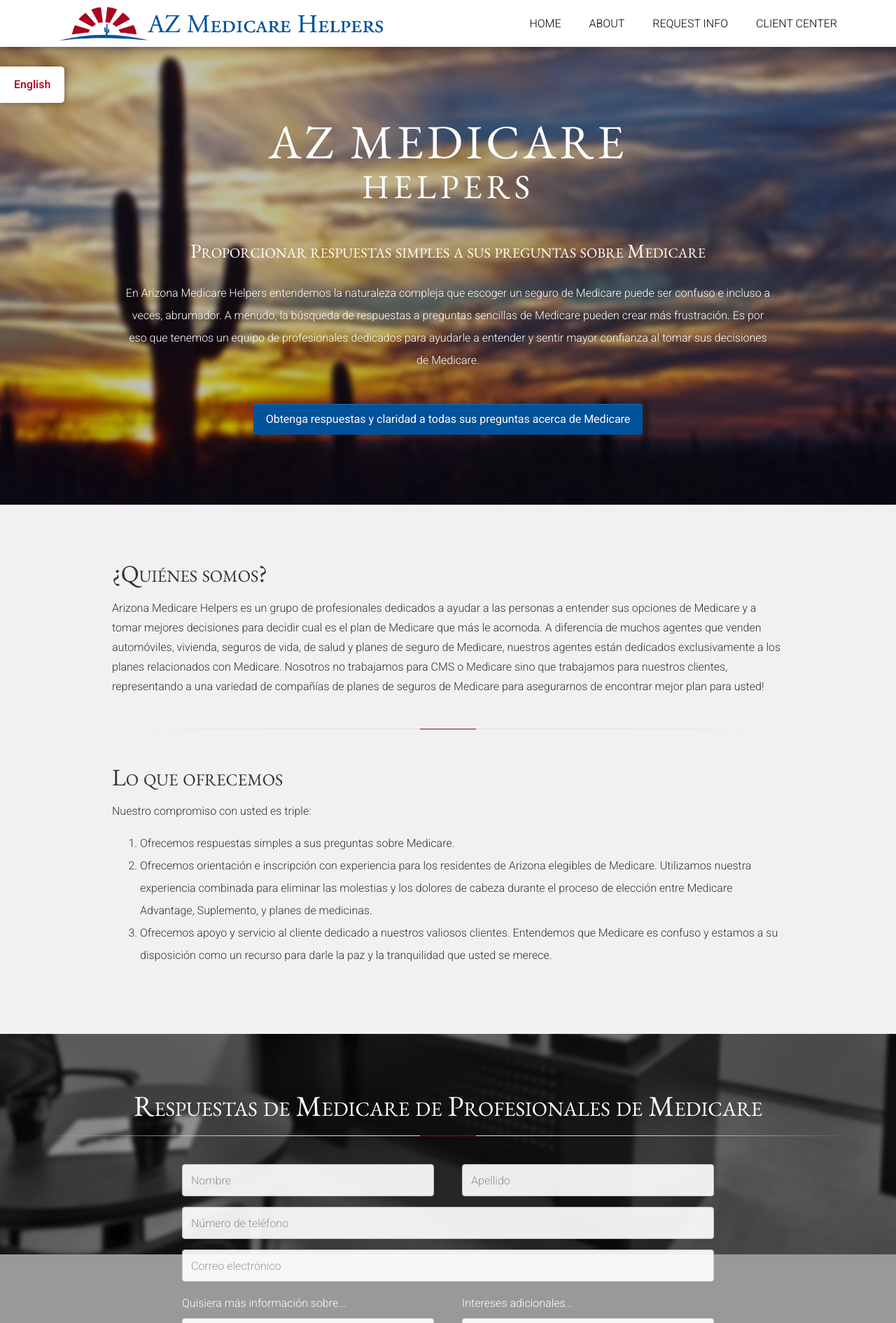
After one commit to zlorenz/synergy, a Django app: template synergy/templates/pages/spanish.html in a window 1280 px wide. The commit adds this page. Shown: the top 1890 px of the page at 70% size. Run offline with Django 3.2, Linux system fonts and the light colour scheme; the template is opened without the code that fills it, so the values that code supplies are empty; some libraries are stand-ins or nearby versions.

Commit message:
Makes all design changes per Trevor's request. Creates Spanish translated homepage. Adds text copy to all pages.

```diff
--- a/synergy/config/urls.py
+++ b/synergy/config/urls.py
@@ -23,6 +23,9 @@
     url(r'^clients/$',
         TemplateView.as_view(template_name='pages/clients.html'),
         name="clients"),
+    url(r'^spanish/$',
+        TemplateView.as_view(template_name='pages/spanish.html'),
+        name="spanish"),
 
     # Uncomment the next line to enable the admin:
     url(r'^admin/', include(admin.site.urls)),
--- a/synergy/static/css/custom.css
+++ b/synergy/static/css/custom.css
@@ -121,6 +130,28 @@
   background-color: rgba(0,0,0,0.25);
   padding: 100px 0px 50px;
 }
+.spanish-button {
+  position: absolute;
+  top: 85px;
+  left: 0px;
+  padding: 10px 20px;
+  background-color: #fff;
+  border-top-right-radius: 5px;
+  border-bottom-right-radius: 5px;
+  box-shadow: 1px 1px 9px rgba(0, 0, 0, 0.4);
+  /* Transitions */
+    -webkit-transition: box-shadow .25s ease-in-out; /* Chrome,Safari4+ */
+    -moz-transition: box-shadow .25s ease-in-out; /* FF3.6+ */
+    -o-transition: box-shadow .25s ease-in-out; /* Opera 11.10+ */
+    -ms-transition: box-shadow .25s ease-in-out; /* IE10+ */
+    transition: box-shadow .25s ease-in-out; /* W3C */
+}
+.spanish-button:hover {
+  box-shadow: 1px 1px 15px rgba(0, 0, 0, 0.7);
+  cursor: pointer;
+}
+.spanish-button a { font-weight: 500; }
+.spanish-button a:hover { color: #ab051f; }
 .company-title-1 {
   margin: 45px 0 0;
   font-size: 40px;
@@ -141,6 +172,7 @@
   padding: 6px 18px;
 }
 @media (min-width: 768px) {
+  .spanish-button { top: 95px; }
   .welcome .dark-overlay { padding: 120px 0px 100px; }
   .company-title-1 { font-size: 68px; }
   .company-title-2 { font-size: 48px; }
--- a/synergy/templates/base.html
+++ b/synergy/templates/base.html
@@ -40,8 +40,8 @@
       <!-- Hover.css -->
       <link rel="stylesheet" href="{% static 'css/hover-min.css' %}">
 
-      <!-- Font Awesomt -->
-      <link href="//maxcdn.bootstrapcdn.com/font-awesome/4.1.0/css/font-awesome.min.css" rel="stylesheet">
+      <!-- Font Awesome -->
+      <link href="http://maxcdn.bootstrapcdn.com/font-awesome/4.1.0/css/font-awesome.min.css" rel="stylesheet">
 
       <!-- Google Fonts -->
       <link href='http://fonts.googleapis.com/css?family=Roboto:400,100,300,500,700,400italic,900,500italic' rel='stylesheet' type='text/css'>
@@ -81,9 +81,7 @@
       <div class="navbar-header">
         <button type="button" class="navbar-toggle" data-toggle="collapse" data-target="#mynavbar">
           <span class="sr-only">Toggle navigation</span>
-          <span class="icon-bars"></span>
-          <span class="icon-bars"></span>
-          <span class="icon-bars"></span>
+          <span class="fa fa-chevron-circle-down"></span>
         </button>
         <a class="navbar-brand" href="{% url 'home' %}" title="Synergy Financial | Financial Services for Businesses and Individuals in Tucson, AZ"><img src="{% static 'images/az-medicare-helpers-logo.png' %}" alt="Synergy Financial company logo"></a>
       </div>
@@ -104,6 +102,7 @@
     <h1>Content goes here!</h1>
     {% endblock content %}
 
+    {% block footer %}
       <!-- CONTACT FOOTER
       ================================================== -->
       <section class="footer-contact text-white">
@@ -146,6 +145,7 @@
       </footer><!--/ .copyright-->
     <!-- END COPYRIGHT FOOTER
     ================================================== -->
+    {% endblock footer %}
 
     <script>
       smoothScroll.init({
--- /dev/null
+++ b/synergy/templates/pages/spanish.html
@@ -0,0 +1,180 @@
+{% extends "base.html" %}
+{% load staticfiles i18n %}
+
+{% block title %}Arizona Medicare Helpers | Espa&ntilde;ol{% endblock title %}
+
+{% block content %}
+
+<!-- WELCOME
+================================================== -->
+<section class="welcome" data-type="background" data-speed="3">
+	<div class="dark-overlay text-white">
+		<div class= "container">
+			<div class="spanish-button">
+				<a href="{% url 'home' %}">English</a>
+			</div>
+			<h1 class="company-title-1 title">AZ Medicare</h1>
+			<h2 class="company-title-2 title">Helpers</h2>
+			<div class="col-sm-10 col-sm-offset-1">
+				<h3 class="tagline title">Proporcionar respuestas simples a sus preguntas sobre Medicare</h3>
+				<p>En Arizona Medicare Helpers entendemos la naturaleza compleja que escoger un seguro de Medicare puede ser confuso e incluso a veces, abrumador. A menudo, la búsqueda de respuestas a preguntas sencillas de Medicare pueden crear más frustración. Es por eso que tenemos un equipo de profesionales dedicados para ayudarle a entender y sentir mayor confianza al tomar sus decisiones de Medicare.</p>
+			</div><!--/ .col-sm-10-->
+			<a class="btn btn-large btn-info" data-scroll href="#consultation" title="Request a free needs analysis with Synergy Financial">Obtenga respuestas y claridad a todas sus preguntas acerca de Medicare</a>
+		</div><!--/ .container-->
+	</div><!--/ .dark-overlay-->
+</section>
+<!-- END WELCOME
+================================================== -->
+
+<!-- ABOUT AZ MEDICARE
+================================================== -->
+<section class="about-main bg-gray-soft" style="padding-top: 80px;">
+	<div class= "container">
+		<div class="row">
+			<div class="col-sm-10 col-sm-offset-1">
+				<h2 class="title">&iquest;Quiénes somos?</h2>
+				<p>Arizona Medicare Helpers es un grupo de profesionales dedicados a ayudar a las personas a entender sus opciones de Medicare y a tomar mejores decisiones para decidir cual es el plan de Medicare que más le acomoda. A diferencia de muchos agentes que venden automóviles, vivienda, seguros de  vida, de salud y planes de  seguro de Medicare, nuestros agentes están dedicados exclusivamente a los planes relacionados con Medicare. Nosotros no trabajamos para CMS o Medicare sino que trabajamos para nuestros clientes, representando a una variedad de compañías de planes de seguros de Medicare para asegurarnos de encontrar mejor plan para usted!</p>
+			</div><!--/ .col-sm-10-->
+		</div><!--/ .row-->
+		<div class="section-head col-xs-10 col-xs-offset-1">
+			<hr><!-- separator-->
+		</div><!--/ .section-head-->
+		<div class="row">
+			<div class="col-sm-10 col-sm-offset-1">
+				<h2 class="title">Lo que ofrecemos</h2>
+				<p>Nuestro compromiso con usted es triple:</p>
+				<ol>
+					<li>Ofrecemos respuestas simples a sus preguntas sobre Medicare.</li>
+					<li>Ofrecemos orientación e inscripción con experiencia para los residentes de Arizona elegibles de Medicare. Utilizamos nuestra experiencia combinada para eliminar las molestias y los dolores de cabeza durante el proceso de elección entre Medicare Advantage, Suplemento, y planes de medicinas.</li>
+					<li>Ofrecemos apoyo y servicio al cliente dedicado a nuestros valiosos clientes. Entendemos que Medicare es confuso y estamos a su disposición como un recurso para darle la paz y la tranquilidad que usted se merece.</li>
+				</ol>
+			</div><!--/ .col-sm-10-->
+		</div><!--/ .row-->
+	</div><!--/ .container-->
+</section>
+<!-- END ABOUT AZ MEDICARE
+================================================== -->
+
+<!-- CONSULTATION FORM
+================================================== -->
+{% block messages %}
+<div class="container">
+  {% if messages %}
+    {% for message in messages %}
+      <div class="alert {% if message.tags %}alert-{{ message.tags }}"{% endif %}>
+        <button type="button" class="close" data-dismiss="alert" aria-hidden="true">&times;</button>
+        {{ message }}
+      </div><!--/ .alert-->
+    {% endfor %}
+  {% endif %}
+</div><!--/ .container-->
+{% endblock messages %}
+<section id="consultation" class="consultation text-white" data-type="background" data-speed="3">
+	<div class="dark-overlay section">
+		<div class="container">
+			<div class="row">
+				<div class="section-head">
+					<header class="col-sm-12 centered">
+						<h1 class="title">Respuestas de Medicare de Profesionales de Medicare</h1>
+						<hr><!--/ separator-->
+					</header>
+				</div><!--/ .section-head-->
+			</div><!--/ .row-->
+			<div class="row">
+				<form class="consultation-form" role="form" action="/" method="POST">
+					{% csrf_token %}
+				  <div class="form-group col-sm-6 col-md-4 col-md-offset-2">
+						<input type="text" class="form-control" id="InputFirstName" placeholder="Nombre" name="first_name">
+				  </div><!--/ .form-group-->
+				  <div class="form-group col-sm-6 col-md-4">
+						<input type="text" class="form-control" id="Input Last Name" placeholder="Apellido" name="last_name">
+				  </div><!--/ .form-group-->
+				  <div class="form-group col-md-8 col-md-offset-2">
+						<input type="phone" class="form-control" id="InputPhone" placeholder="Número de teléfono" name="phone">
+				  </div><!--/ .form-group-->
+				  <div class="form-group col-md-8 col-md-offset-2">
+						<input type="email" class="form-control" id="InputEmail" placeholder="Correo electrónico" name="email">
+				  </div><!--/ .form-group-->
+				  <div class="form-group col-sm-6 col-md-4 col-md-offset-2">
+				  	<label for="Action">Quisiera más información sobre...</label>
+						<select id="Action" class="form-control" name="learn">
+						  <option>Seleccione una Opción</option>
+						  <option>Planes Medicare Advantage</option>
+						  <option>Seguro Suplementario de Medicare</option>
+						  <option>Planes de Medicamentos Recetados</option>
+						</select>
+				  </div><!--/ .form-group-->
+				  <div class="form-group col-sm-6 col-md-4">
+				  	<label for="Topics">Intereses adicionales...</label>
+						<select id="Topics" class="form-control" name="topic">
+							<option>Seleccione una Opción</option>
+						  <option>Beneficios Adicionales Sin Costos</option>
+						  <option>Parte A y B de Medicare</option>
+						  <option>Dental, Visión, y Beneficios de Audición</option>
+						  <option>Planes de Medicare para los de AHCCCS</option>
+						  <option>Discapacidad</option>
+						  <option>Otros</option>
+						</select>
+				  </div><!--/ .form-group-->
+				  <div class="form-group col-md-8 col-md-offset-2">
+						<textarea class="form-control" rows="3" placeholder="Envíenos un mensaje..." name="message"></textarea>
+				  </div><!--/ .form-group-->
+				  <div class="col-md-8 col-md-offset-2">
+				  	<p class="disclaimer">*Como resultado de completar esta forma, hay posibilidad que un agente de ventas lo contacte por correo, telefono o correo electronico para hablar sobre planes de Medicare Advantage, Planes de Medicamentos o aseguransa de Medicare Supplement.</p>
+				  </div><!--/ .col-md-8-->
+				  <div class=" form-group col-sm-6 col-sm-offset-3 col-md-4 col-md-offset-4">
+				  	<input type="submit" class="btn btn-primary btn-large btn-block" value="Enviar" name="submit">
+				  </div><!--/ .form-group-->
+				</form>
+			</div><!--/ .row-->
+		</div><!--/ .container-->
+	</div><!--/ .dark-overlay-->
+</section>
+<!-- END CONSULTATION FORM
+================================================== -->
+{% endblock content %}
+
+{% block footer %}
+	<!-- CONTACT FOOTER
+	================================================== -->
+	<section class="footer-contact text-white">
+	  <div class="container">
+	    <div class="row">
+	      <div class="col-md-8 col-md-offset-2">
+	        <div class="section-head">
+	          <header class="col-sm-12 centered">
+	            <h2 class="title">Contáctenos</h2>
+	            <hr><!-- separator-->
+	          </header>
+	        </div>
+	      </div>
+	    </div>
+	    <div class="row text-center">
+	      <div class="col-md-4 col-md-offset-2">
+	        <a class="contact-info" href="tel:5202227997"><i class="fa fa-mobile"></i>(520) 222-7997</a>
+	      </div>
+	      <div class="col-md-4">
+	        <a class="contact-info" href="mailto:info@azmedicarehelpers.com"><i class="fa fa-envelope-o"></i>info@azmedicarehelpers.com</a>
+	      </div>
+	    </div><!--/ .row-->
+	  </div><!--/ .container-->
+	</section>
+	<!-- END CONTACT FOOTER
+	================================================== -->
+
+	<!-- COPYRIGHT FOOTER
+	================================================== -->
+	<footer class="footer-copyright text-white">
+	  <div class="col-md-6">
+	    <p class="copyright">Copyright &copy; 2014 <a href="{% url 'home' %}">AZ Medicare Helpers</a>. Reservados Todos los Derechos.</p>
+	  </div><!--/ .col-md-6-->
+	  <div class="col-sm-6 col-sm-offset-3 col-md-offset-0">
+	    <ul class="nav nav-pills pull-right">
+	      {% include 'menus/nav-marketing.html' %}
+	    </ul><!--/ .nav-->
+	  </div><!--/ .col-sm-6-->
+	  <div class="clearfix"></div>
+	</footer><!--/ .copyright-->
+	<!-- END COPYRIGHT FOOTER
+	================================================== -->
+{% endblock footer %}
```
Also changed, not shown: other parts of synergy/static/css/custom.css (+31 -5 lines), synergy/templates/pages/about.html (+43 -13 lines), synergy/templates/pages/clients.html (+33 -16 lines), synergy/templates/pages/home.html (+10 -4 lines), synergy/templates/pages/request-info.html (+5 -2 lines), synergy/static/images/parallax/happy-senior-couple.jpg (added), 1 other file. Lines whose indentation alone changed are shown as unchanged.
